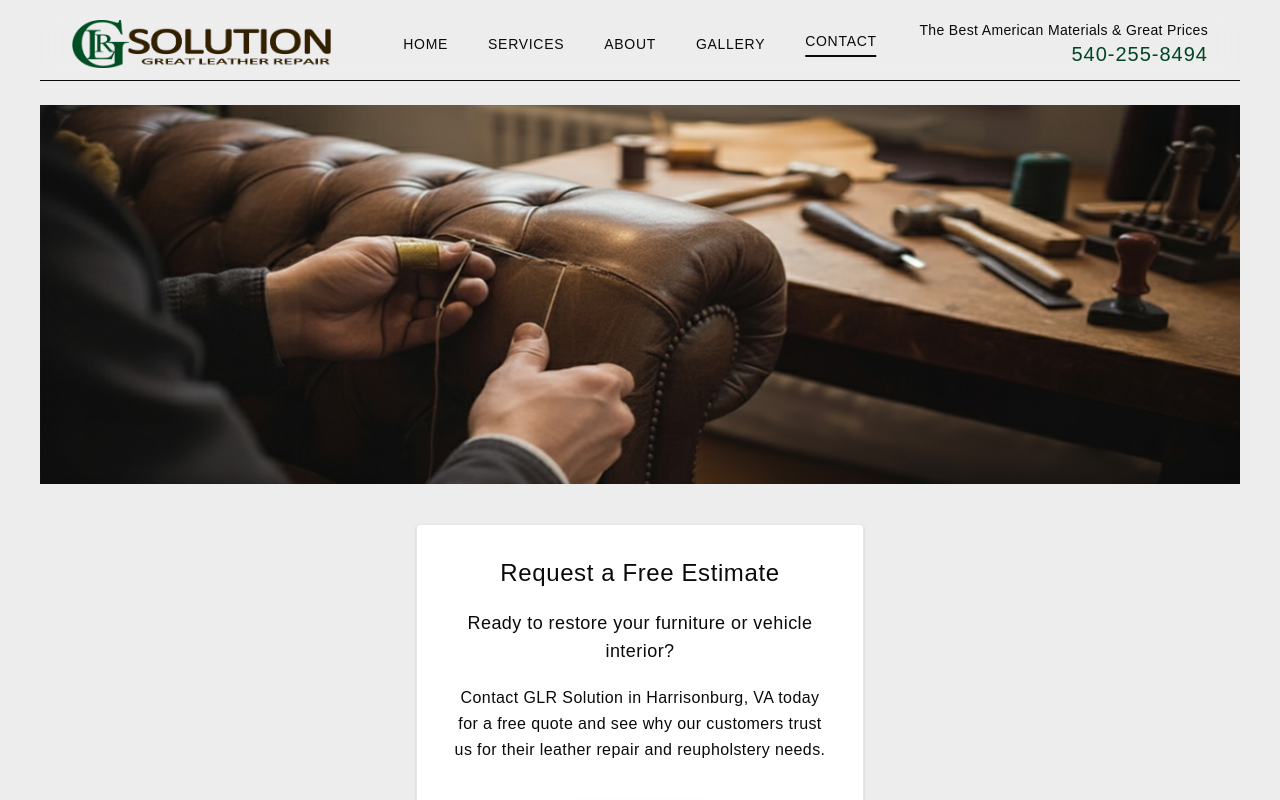
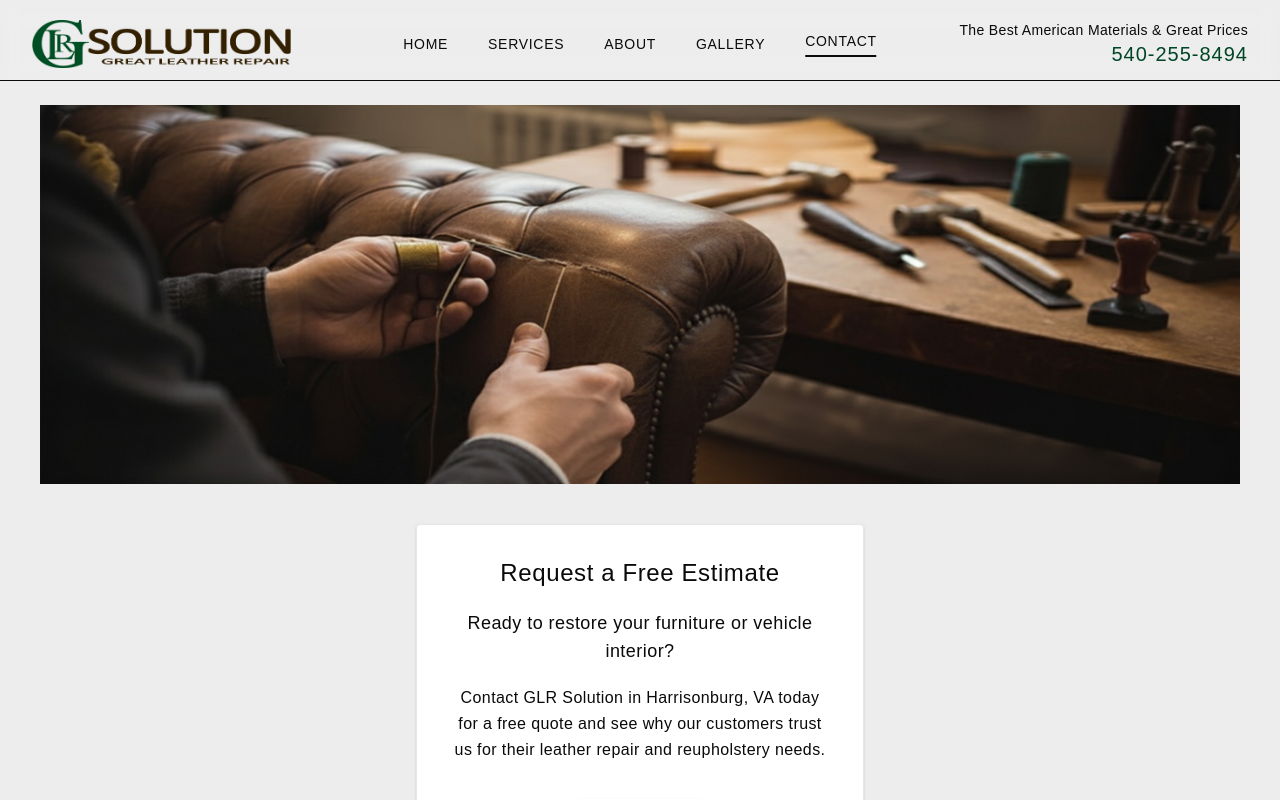
Before and after one commit to evunti/glr_solution, a Next.js app: page /contact in a window 1280 px wide. Shown: the top 800 px of the page. Built offline with nearby package versions, Linux system fonts and the light colour scheme.

Commit message:
added constraint to website

```diff
--- a/src/app/contact/page.tsx
+++ b/src/app/contact/page.tsx
@@ -18,7 +18,7 @@ export default function Contact() {
         </p>
         <a
           href="mailto:info@glrsolution.com"
-          className="mt-4 px-6 py-3 text-sm sm:px-8 sm:py-3 sm:text-base bg-[color-brand] text-[color-brand] font-light tracking-wide rounded shadow hover:bg-[color-brand]/20 transition active:scale-95"
+          className="mt-4 px-6 py-3 text-sm sm:px-8 sm:py-3 sm:text-base bg-[color-brand] text-[color-brand] font-light tracking-wide rounded shadow hover:bg-[color-brand]/0 transition active:scale-95"
         >
           Email Us
         </a>
--- a/src/app/layout.tsx
+++ b/src/app/layout.tsx
@@ -19,8 +19,10 @@ export default function RootLayout({
 }>) {
   return (
     <html lang="en">
+      <body className="bg-[#ededed] min-h-screen w-full flex justify-center">
+        <div className="w-full max-w-[1600px]">
           <NavBar />
-      <body className="bg-[#ededed] min-h-screen w-full px-2 sm:px-6 md:px-10">
+          <div className="px-2 sm:px-6 md:px-10">
             <div className="w-full flex flex-col items-center mx-auto">
               <div className="md:hidden w-full flex flex-col flex-end items-end mr-4 ">
                 <p className="text-xs font-light tracking-wide text-[color-brand]">
@@ -46,9 +48,8 @@ export default function RootLayout({
                 <div>{children}</div>
               </div>
             </div>
-      </body>
 
-      <footer className="flex justify-center items-center py-6 text-center gap-1.5 mx-auto w-full max-w-[820px] text-sm sm:text-sm font-light  text-[color-brand]">
+            <footer className="flex justify-center items-center py-6 text-center gap-1.5 mx-auto w-full max-w-[820px] text-sm sm:text-sm font-light text-[color-brand]">
               &copy; {new Date().getFullYear()} GLR Solution <p>|</p>
               <a
                 href="https://www.instagram.com/glr_solution/"
@@ -68,6 +69,9 @@ export default function RootLayout({
                 Facebook
               </a>
             </footer>
+          </div>
+        </div>
+      </body>
     </html>
   );
 }
```
Lines whose indentation alone changed are shown as unchanged.
